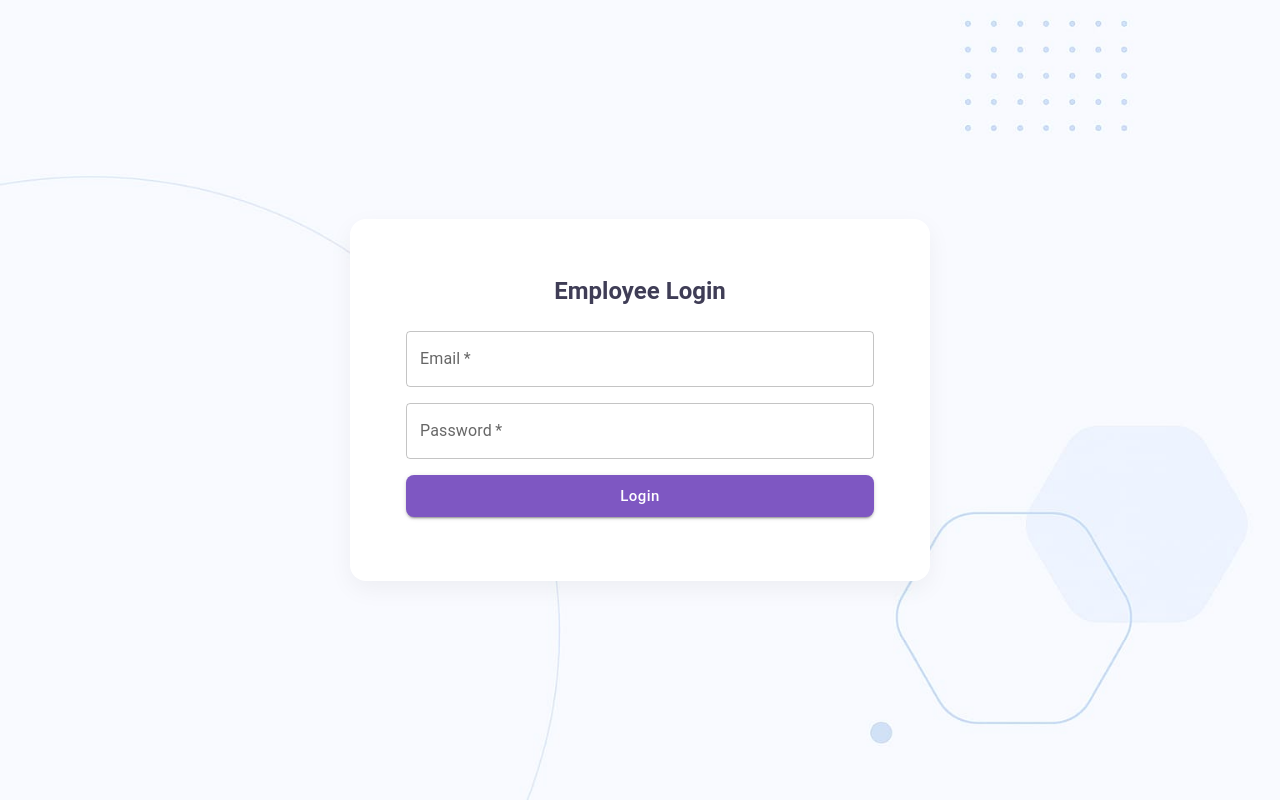
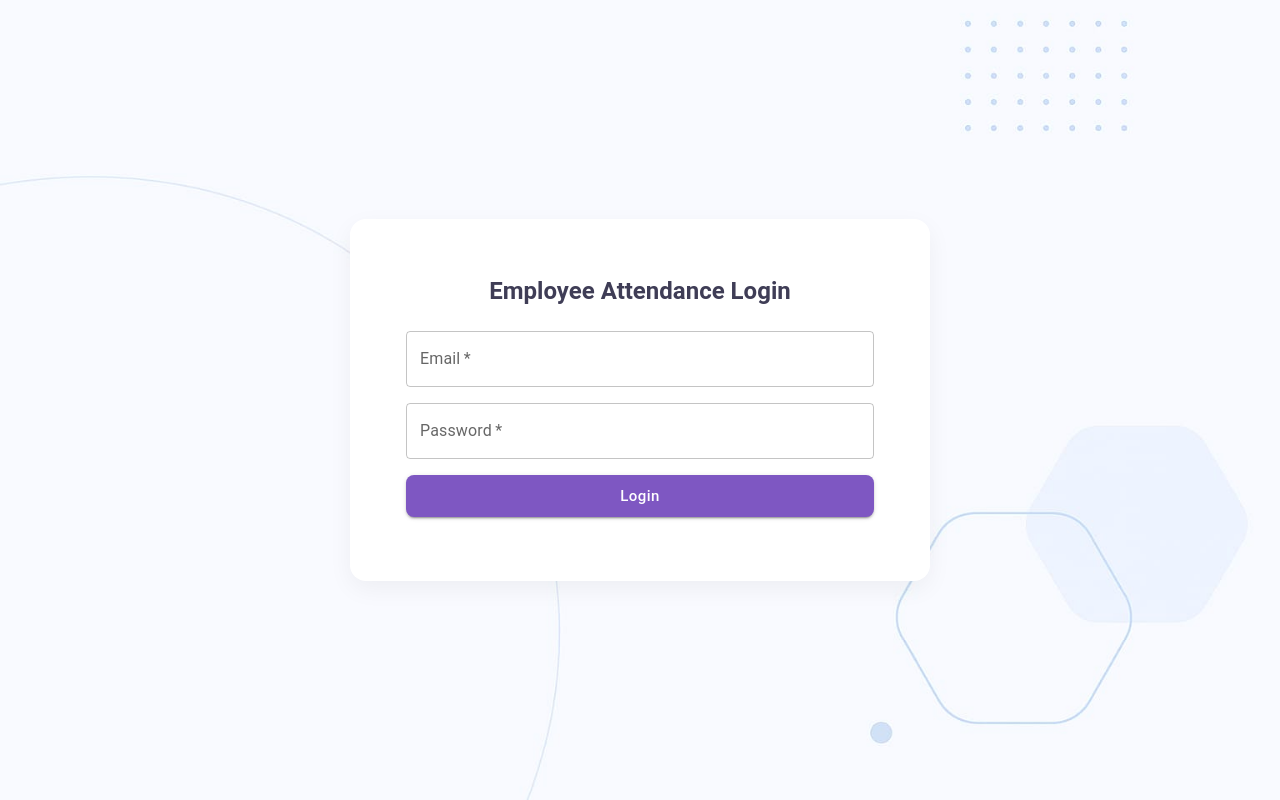
Before and after one commit to glenleedev/dexa-fullstack-test, a React (Vite) app in the folder frontend-employee/: page /login in a window 1280 px wide. Built offline with nearby package versions, Linux system fonts and the light colour scheme.

Commit message:
style(frontend-emp): login minor adjusments

```diff
--- a/frontend-employee/src/components/AttendanceDataTable.tsx
+++ b/frontend-employee/src/components/AttendanceDataTable.tsx
@@ -116,7 +116,7 @@ export default function AttendanceDatatable({ defaultFrom, defaultTo }: Props) {
         sx={{
           boxShadow: 1,
           width: "100%",
-          overflowX: "auto", // responsive scroll di mobile
+          overflowX: "auto", //for mobile
         }}
       >
         <Table size="small">
--- a/frontend-employee/src/components/LoginForm.tsx
+++ b/frontend-employee/src/components/LoginForm.tsx
@@ -37,6 +37,7 @@ export default function LoginForm({ onSubmit, loading }: Props) {
         variant="contained"
         fullWidth
         size="large"
+        disabled={loading? true: false}
         sx={{
           textTransform: "none",
           borderRadius: 2,
--- a/frontend-employee/src/pages/LoginPage.tsx
+++ b/frontend-employee/src/pages/LoginPage.tsx
@@ -41,7 +41,7 @@ export default function LoginPage() {
             align="center"
             sx={{ mb: 3, color: "#3f3d56" }}
           >
-            Employee Login
+            Employee Attendance Login
           </Typography>
           <LoginForm onSubmit={handleLogin} loading={loading} />
         </CardContent>
```
